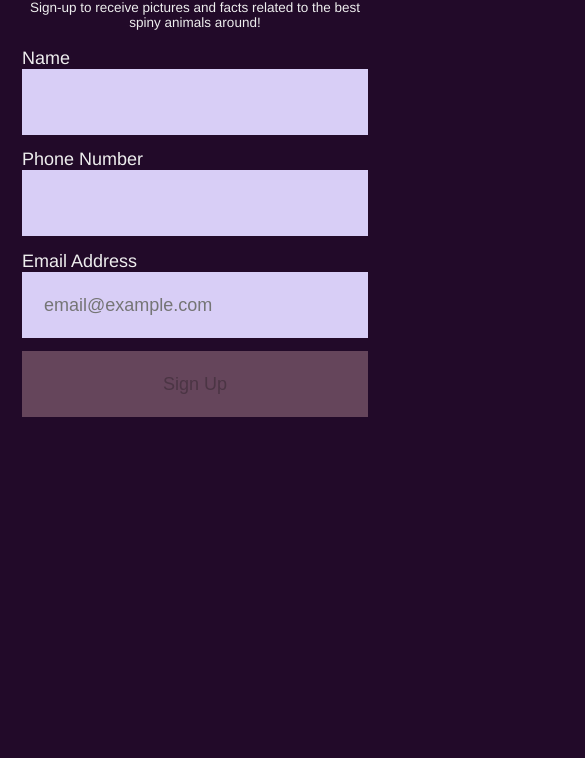
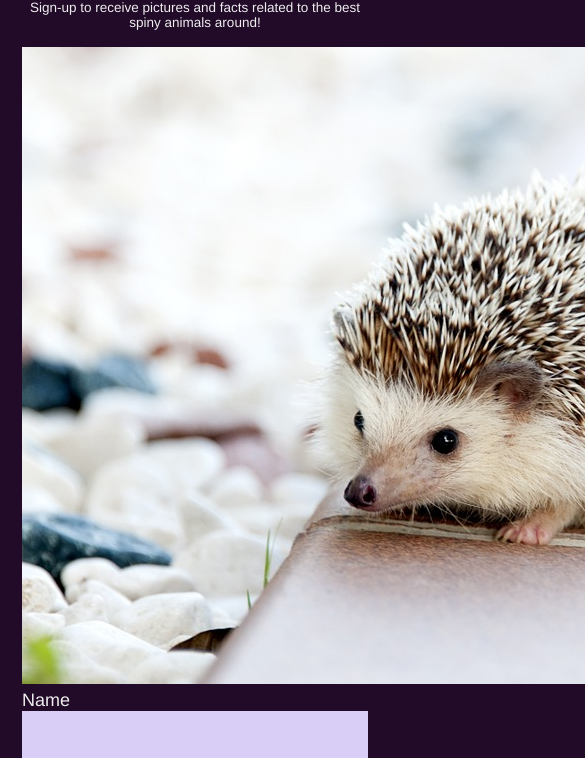
Before and after one commit to smartinez78/project-one-hci, a plain HTML site: page index.html in a window 390 px wide. Shown: the part 86-844 px from the top of the page, 585 px wide, since content can reach past the window. Drawn offline with Linux system fonts and the light colour scheme.

Commit message:
Remove unnecessary telephone input field; add hedgehog image

```diff
--- a/index.html
+++ b/index.html
@@ -12,16 +12,13 @@
     <p>
       Sign-up to receive pictures and facts related to the best spiny animals around!
     </p>
+    <img src="./assets/img/hedgehog.jpg" alt="Hedgehog" />
     <!-- Create main sign-up form !-->
     <form id="mailing-list" action="#null" method="get">
       <ol>
         <li>
           <label for="name">Name</label>
           <input type="text" name="name" id="name" />
-        </li>
-        <li>
-          <label for="telephone">Phone Number</label>
-          <input type="tel" name="telephone" id="telephone" />
         </li>
         <li>
           <label for="email">Email Address</label>
```
